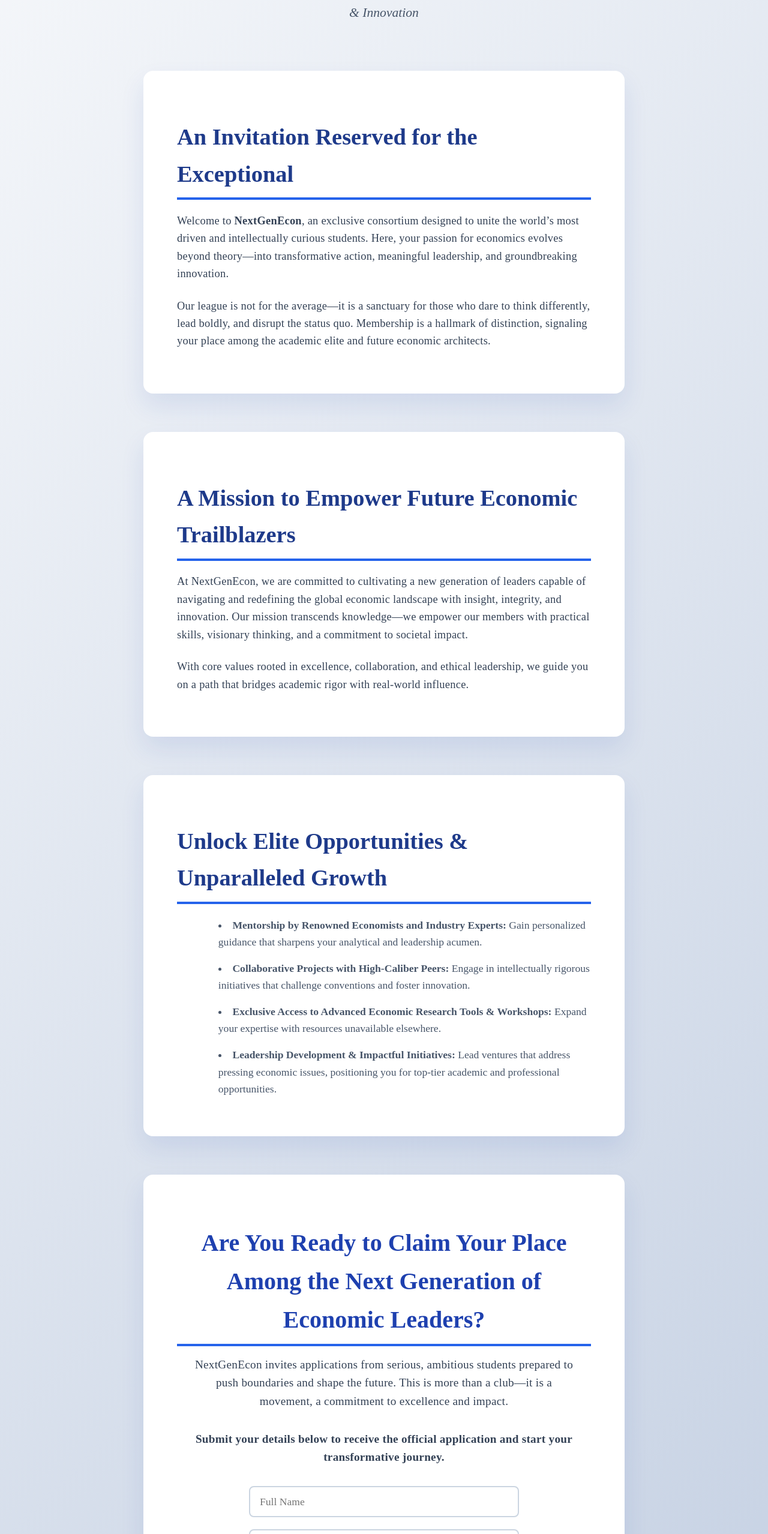
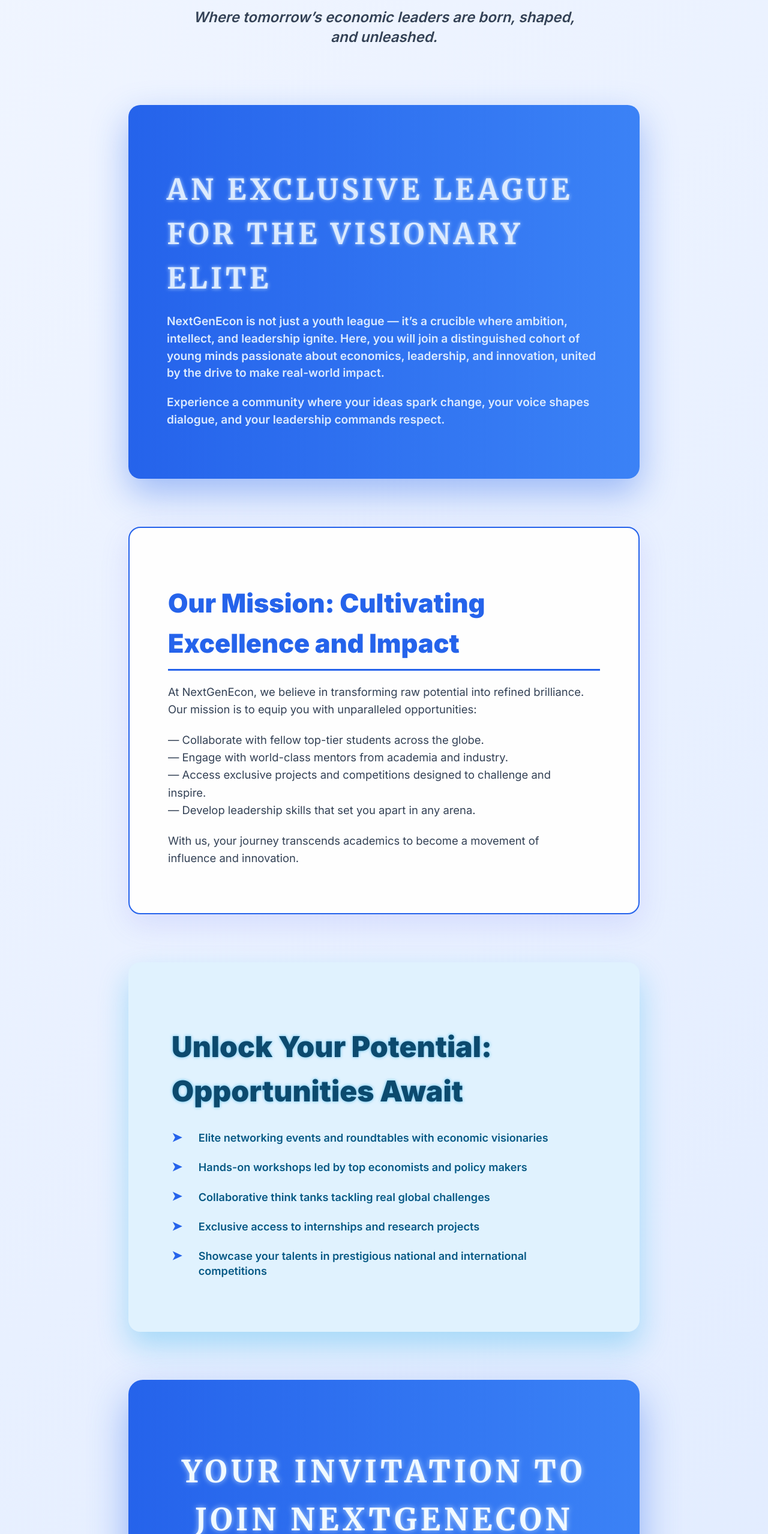
Before and after one commit to NextGenEcon/nextgenecon.github.io, a plain HTML site: page index.html in a window 1280 px wide. Shown: the part 163-2720 px from the top of the page at 60% size. Drawn offline with Linux system fonts and the light colour scheme.

Commit message:
Update index.html

```diff
--- a/index.html
+++ b/index.html
@@ -1,35 +1,42 @@
 <!DOCTYPE html>
-<html lang="en">
+<html lang="en" >
 <head>
   <meta charset="UTF-8" />
   <meta name="viewport" content="width=device-width, initial-scale=1" />
   <title>NextGenEcon | Shaping the Future Leaders of Economics</title>
   <meta name="description" content="NextGenEcon is an exclusive youth league for elite students passionate about economics, leadership, and innovation. Join to collaborate with top minds, receive mentorship, and transform your future." />
   <style>
-  /* Base Reset */
-  *, *::before, *::after {
+    /* Google Fonts */
+    @import url('https://fonts.googleapis.com/css2?family=Inter:wght@400;600;900&family=Merriweather:ital,wght@0,400;0,700;1,400&display=swap');
+
+    /* Reset & Base */
+    * {
       box-sizing: border-box;
     }
     body {
       margin: 0;
-    font-family: 'Merriweather', serif;
-    background: linear-gradient(135deg, #f5f7fa 0%, #c3cfe2 100%);
-    color: #1e293b;
-    line-height: 1.6;
+      font-family: 'Inter', sans-serif;
+      background: linear-gradient(135deg, #f0f5ff 0%, #e0ebff 100%);
+      color: #0f172a;
+      line-height: 1.55;
+      -webkit-font-smoothing: antialiased;
+      -moz-osx-font-smoothing: grayscale;
     }
     a {
       color: #2563eb;
       text-decoration: none;
+      transition: color 0.3s ease;
     }
     a:hover,
     a:focus {
+      color: #1d4ed8;
+      outline: none;
       text-decoration: underline;
-    outline: none;
     }
 
     /* Container */
     .container {
-    max-width: 850px;
+      max-width: 900px;
       margin: 4rem auto 6rem;
       padding: 0 1.5rem;
     }
@@ -37,206 +44,331 @@
     /* Header */
     header {
       text-align: center;
-    margin-bottom: 5rem;
+      margin-bottom: 6rem;
+      padding: 0 1rem;
     }
     header h1 {
-    font-size: 3.6rem;
+      font-family: 'Merriweather', serif;
       font-weight: 900;
-    letter-spacing: 2px;
+      font-size: clamp(3rem, 6vw, 4.2rem);
       color: #1e40af;
-    margin-bottom: 0.3rem;
-    line-height: 1.1;
+      margin-bottom: 0.4rem;
+      letter-spacing: 0.12em;
+      text-transform: uppercase;
     }
     header p {
-    font-size: 1.35rem;
-    color: #475569;
+      font-size: clamp(1.25rem, 2vw, 1.5rem);
+      color: #334155;
       font-style: italic;
-    max-width: 600px;
+      max-width: 680px;
       margin: 0 auto;
+      font-weight: 600;
+      line-height: 1.4;
     }
 
-  /* Sections */
+    /* Section base styles */
     section {
-    background: #fff;
-    border-radius: 16px;
-    padding: 3rem 3.5rem;
-    margin-bottom: 4rem;
-    box-shadow: 0 20px 40px rgba(30, 64, 175, 0.1);
-    transition: transform 0.3s ease, box-shadow 0.3s ease;
+      border-radius: 20px;
+      padding: 3.5rem 4rem;
+      margin-bottom: 5rem;
+      box-shadow: 0 16px 48px rgb(99 102 241 / 0.15);
+      transition: transform 0.4s ease, box-shadow 0.4s ease;
     }
-  section:hover,
-  section:focus-within {
-    transform: translateY(-6px);
-    box-shadow: 0 30px 60px rgba(30, 64, 175, 0.15);
-  }
-  section h2 {
-    font-size: 2.4rem;
-    font-weight: 700;
-    color: #1e3a8a;
-    margin-bottom: 1.3rem;
-    border-bottom: 4px solid #2563eb;
-    padding-bottom: 0.5rem;
-  }
-  section p {
-    font-size: 1.15rem;
-    color: #334155;
-    margin-bottom: 1.5rem;
-    letter-spacing: 0.015em;
-  }
-  section ul {
-    margin-left: 1.8rem;
-    color: #475569;
-    font-size: 1.1rem;
-    list-style: disc inside;
-  }
-  section ul li {
-    margin-bottom: 1rem;
+    section:focus-within,
+    section:hover {
+      transform: translateY(-8px);
+      box-shadow: 0 24px 60px rgb(59 130 246 / 0.3);
     }
 
-  /* Call to Action Section */
+    /* Section 1 */
+    #scene1 {
+      background: linear-gradient(90deg, #2563eb 0%, #3b82f6 100%);
+      color: #f0f9ff;
+      box-shadow: 0 24px 60px rgb(37 99 235 / 0.4);
+      padding: 4rem 4rem;
+    }
+    #scene1 h2 {
+      font-family: 'Merriweather', serif;
+      font-weight: 900;
+      font-size: clamp(2.5rem, 5vw, 3rem);
+      margin-bottom: 1.2rem;
+      letter-spacing: 0.12em;
+      text-transform: uppercase;
+      color: #dbeafe;
+      text-shadow: 0 0 6px rgb(191 219 254 / 0.9);
+    }
+    #scene1 p {
+      font-weight: 600;
+      font-size: 1.2rem;
+      max-width: 720px;
+      margin-bottom: 1.25rem;
+      color: #dbeafe;
+      line-height: 1.5;
+    }
+
+    /* Section 2 */
+    #scene2 {
+      background: #fefefe;
+      border: 2px solid #2563eb;
+      color: #1e293b;
+    }
+    #scene2 h2 {
+      font-weight: 700;
+      font-size: clamp(2.3rem, 4vw, 2.7rem);
+      margin-bottom: 1.3rem;
+      color: #2563eb;
+      border-bottom: 3px solid #2563eb;
+      padding-bottom: 0.6rem;
+    }
+    #scene2 p {
+      font-size: 1.15rem;
+      margin-bottom: 1.3rem;
+      max-width: 700px;
+      font-weight: 500;
+      line-height: 1.6;
+      color: #334155;
+    }
+
+    /* Section 3 */
+    #scene3 {
+      background: #e0f2fe;
+      color: #0c4a6e;
+      border-radius: 20px;
+      padding: 4rem 4.5rem;
+      box-shadow: 0 24px 50px rgb(14 165 233 / 0.3);
+    }
+    #scene3 h2 {
+      font-weight: 800;
+      font-size: clamp(2.6rem, 5vw, 3rem);
+      margin-bottom: 1.7rem;
+      color: #0c4a6e;
+      text-shadow: 0 0 5px rgb(14 165 233 / 0.6);
+    }
+    #scene3 ul {
+      list-style: none;
+      padding-left: 0;
+      max-width: 720px;
+    }
+    #scene3 ul li {
+      position: relative;
+      padding-left: 2.8rem;
+      margin-bottom: 1.5rem;
+      font-weight: 600;
+      font-size: 1.13rem;
+      line-height: 1.4;
+      color: #075985;
+      transition: color 0.3s ease;
+      cursor: default;
+    }
+    #scene3 ul li::before {
+      content: '➤';
+      position: absolute;
+      left: 0;
+      color: #2563eb;
+      font-weight: 900;
+      font-size: 1.3rem;
+      line-height: 1;
+      top: 0.12rem;
+      transition: color 0.3s ease;
+    }
+    #scene3 ul li:hover,
+    #scene3 ul li:focus {
+      color: #1e40af;
+      outline: none;
+    }
+    #scene3 ul li:hover::before,
+    #scene3 ul li:focus::before {
+      color: #1e40af;
+    }
+
+    /* Section 4 - CTA */
     #call-to-action {
+      background: linear-gradient(90deg, #2563eb 0%, #3b82f6 100%);
+      border-radius: 24px;
+      color: #f0f9ff;
+      padding: 4.5rem 4rem;
       text-align: center;
+      box-shadow: 0 28px 65px rgb(37 99 235 / 0.45);
     }
     #call-to-action h2 {
-    margin-bottom: 1rem;
-    font-size: 2.5rem;
-    font-weight: 700;
-    color: #1e40af;
+      font-family: 'Merriweather', serif;
+      font-weight: 900;
+      font-size: clamp(2.8rem, 5vw, 3.2rem);
+      margin-bottom: 1.5rem;
+      letter-spacing: 0.12em;
+      text-transform: uppercase;
+      text-shadow: 0 0 10px rgb(191 219 254 / 0.9);
     }
     #call-to-action p {
       font-size: 1.2rem;
-    max-width: 650px;
+      max-width: 720px;
       margin: 0 auto 2rem auto;
-    color: #334155;
+      font-weight: 600;
+      line-height: 1.5;
+      color: #dbeafe;
+      text-shadow: 0 0 6px rgb(191 219 254 / 0.8);
+    }
+    #call-to-action strong {
+      font-weight: 900;
     }
 
     /* Form */
     form {
-    max-width: 450px;
+      max-width: 460px;
       margin: 0 auto;
       display: flex;
       flex-direction: column;
+      gap: 1.2rem;
     }
     input[type="text"],
     input[type="email"],
     textarea {
-    padding: 0.85rem 1rem;
-    margin-bottom: 1.25rem;
+      border-radius: 12px;
+      border: none;
+      padding: 1rem 1.25rem;
       font-size: 1.1rem;
-    border-radius: 8px;
-    border: 2px solid #cbd5e1;
-    transition: border-color 0.3s ease;
-    font-family: inherit;
+      font-weight: 600;
+      font-family: 'Inter', sans-serif;
+      box-shadow: inset 0 0 6px rgb(255 255 255 / 0.3);
+      background: rgba(255 255 255 / 0.9);
+      transition: box-shadow 0.3s ease;
+      color: #0f172a;
+      resize: vertical;
     }
     input[type="text"]:focus,
     input[type="email"]:focus,
     textarea:focus {
-    border-color: #2563eb;
       outline: none;
+      box-shadow: 0 0 10px #2563eb;
+      background: #fff;
+      color: #1e40af;
     }
     textarea {
-    resize: vertical;
-    min-height: 100px;
+      min-height: 90px;
+      font-weight: 500;
+      font-family: 'Inter', sans-serif;
     }
-  button {
+    button[type="submit"] {
       background: #2563eb;
-    color: white;
-    font-size: 1.3rem;
-    padding: 1rem 0;
+      color: #f0f9ff;
+      font-weight: 700;
+      font-size: 1.15rem;
+      padding: 1.1rem 2rem;
       border: none;
-    border-radius: 50px;
-    font-weight: 700;
+      border-radius: 18px;
       cursor: pointer;
-    box-shadow: 0 8px 18px rgba(37, 99, 235, 0.6);
-    transition: background-color 0.3s ease;
-    text-transform: uppercase;
+      transition: background 0.3s ease;
+      box-shadow: 0 10px 20px rgb(37 99 235 / 0.4);
+      font-family: 'Inter', sans-serif;
+      user-select: none;
     }
-  button:hover,
-  button:focus {
-    background: #1d4ed8;
+    button[type="submit"]:hover,
+    button[type="submit"]:focus {
+      background: #1e40af;
       outline: none;
+      box-shadow: 0 12px 28px rgb(30 64 175 / 0.65);
     }
 
     /* Footer */
     footer {
       text-align: center;
-    padding: 2rem 1rem;
+      font-size: 0.9rem;
+      padding: 3rem 1rem;
       color: #64748b;
-    font-size: 0.95rem;
-    border-top: 1px solid #e2e8f0;
+      background: #f0f5ff;
+      border-top: 1px solid #dbeafe;
+      font-weight: 500;
+      user-select: none;
     }
 
     /* Responsive */
-  @media (max-width: 600px) {
+    @media (max-width: 700px) {
       .container {
+        margin: 3rem auto 4rem;
         padding: 0 1rem;
-      margin: 3rem auto 4rem;
-    }
-    header h1 {
-      font-size: 2.5rem;
-    }
-    header p {
-      font-size: 1.1rem;
       }
       section {
-      padding: 2rem 1.8rem;
-      margin-bottom: 3rem;
+        padding: 2.5rem 2.5rem;
       }
-    section h2 {
-      font-size: 2rem;
-      border-bottom-width: 3px;
+      #scene3 ul li {
+        font-size: 1.1rem;
+        padding-left: 2rem;
       }
     }
   </style>
 </head>
 <body>
-  <main class="container" role="main" aria-label="NextGenEcon homepage content">
-
-    <header>
+  <header role="banner">
+    <div class="container">
       <h1>NextGenEcon</h1>
-      <p><em>Where Visionary Minds Forge the Future of Economics, Leadership & Innovation</em></p>
+      <p><em>Where tomorrow’s economic leaders are born, shaped, and unleashed.</em></p>
+    </div>
   </header>
 
-    <!-- Scene 1: Exclusive Invitation -->
-    <section tabindex="0" aria-labelledby="invitation-title">
-      <h2 id="invitation-title">An Invitation Reserved for the Exceptional</h2>
-      <p>Welcome to <strong>NextGenEcon</strong>, an exclusive consortium designed to unite the world’s most driven and intellectually curious students. Here, your passion for economics evolves beyond theory—into transformative action, meaningful leadership, and groundbreaking innovation.</p>
-      <p>Our league is not for the average—it is a sanctuary for those who dare to think differently, lead boldly, and disrupt the status quo. Membership is a hallmark of distinction, signaling your place among the academic elite and future economic architects.</p>
+  <main class="container" role="main" aria-label="NextGenEcon Homepage Story">
+    <section id="scene1" tabindex="0" aria-labelledby="scene1-title" aria-describedby="scene1-desc">
+      <h2 id="scene1-title">An Exclusive League for the Visionary Elite</h2>
+      <p id="scene1-desc">NextGenEcon is not just a youth league — it’s a crucible where ambition, intellect, and leadership ignite. Here, you will join a distinguished cohort of young minds passionate about economics, leadership, and innovation, united by the drive to make real-world impact.</p>
+      <p>Experience a community where your ideas spark change, your voice shapes dialogue, and your leadership commands respect.</p>
     </section>
 
-    <!-- Scene 2: Our Mission -->
-    <section tabindex="0" aria-labelledby="mission-title">
-      <h2 id="mission-title">A Mission to Empower Future Economic Trailblazers</h2>
-      <p>At NextGenEcon, we are committed to cultivating a new generation of leaders capable of navigating and redefining the global economic landscape with insight, integrity, and innovation. Our mission transcends knowledge—we empower our members with practical skills, visionary thinking, and a commitment to societal impact.</p>
-      <p>With core values rooted in excellence, collaboration, and ethical leadership, we guide you on a path that bridges academic rigor with real-world influence.</p>
+    <section id="scene2" tabindex="0" aria-labelledby="scene2-title" aria-describedby="scene2-desc">
+      <h2 id="scene2-title">Our Mission: Cultivating Excellence and Impact</h2>
+      <p id="scene2-desc">At NextGenEcon, we believe in transforming raw potential into refined brilliance. Our mission is to equip you with unparalleled opportunities:</p>
+      <p>— Collaborate with fellow top-tier students across the globe.<br />
+      — Engage with world-class mentors from academia and industry.<br />
+      — Access exclusive projects and competitions designed to challenge and inspire.<br />
+      — Develop leadership skills that set you apart in any arena.</p>
+      <p>With us, your journey transcends academics to become a movement of influence and innovation.</p>
     </section>
 
-    <!-- Scene 3: The NextGenEcon Experience -->
-    <section tabindex="0" aria-labelledby="experience-title">
-      <h2 id="experience-title">Unlock Elite Opportunities & Unparalleled Growth</h2>
-      <ul>
-        <li><strong>Mentorship by Renowned Economists and Industry Experts:</strong> Gain personalized guidance that sharpens your analytical and leadership acumen.</li>
-        <li><strong>Collaborative Projects with High-Caliber Peers:</strong> Engage in intellectually rigorous initiatives that challenge conventions and foster innovation.</li>
-        <li><strong>Exclusive Access to Advanced Economic Research Tools & Workshops:</strong> Expand your expertise with resources unavailable elsewhere.</li>
-        <li><strong>Leadership Development & Impactful Initiatives:</strong> Lead ventures that address pressing economic issues, positioning you for top-tier academic and professional opportunities.</li>
+    <section id="scene3" tabindex="0" aria-labelledby="scene3-title" aria-describedby="scene3-desc">
+      <h2 id="scene3-title">Unlock Your Potential: Opportunities Await</h2>
+      <ul aria-describedby="scene3-desc">
+        <li>Elite networking events and roundtables with economic visionaries</li>
+        <li>Hands-on workshops led by top economists and policy makers</li>
+        <li>Collaborative think tanks tackling real global challenges</li>
+        <li>Exclusive access to internships and research projects</li>
+        <li>Showcase your talents in prestigious national and international competitions</li>
       </ul>
     </section>
 
-    <!-- Scene 4: Call to Action -->
-    <section id="call-to-action" tabindex="0" aria-labelledby="cta-title">
-      <h2 id="cta-title">Are You Ready to Claim Your Place Among the Next Generation of Economic Leaders?</h2>
-      <p>NextGenEcon invites applications from serious, ambitious students prepared to push boundaries and shape the future. This is more than a club—it is a movement, a commitment to excellence and impact.</p>
-      <p><strong>Submit your details below to receive the official application and start your transformative journey.</strong></p>
+    <section id="call-to-action" tabindex="0" aria-labelledby="cta-title" aria-describedby="cta-desc">
+      <h2 id="cta-title">Your Invitation to Join NextGenEcon</h2>
+      <p id="cta-desc"><strong>Joining NextGenEcon is more than membership — it’s a commitment to excellence, leadership, and a future shaped by you.</strong></p>
+      <p><strong>Apply today and embark on your transformational journey with us.</strong></p>
 
       <form action="#" method="post" aria-label="NextGenEcon membership application form">
-        <input type="text" name="fullName" placeholder="Full Name" required autocomplete="name" aria-required="true" />
-        <input type="email" name="email" placeholder="Email Address" required autocomplete="email" aria-required="true" />
-        <textarea name="statement" placeholder="Brief Statement of Interest (optional)" aria-describedby="statement-help"></textarea>
-        <small id="statement-help" style="display:block; color:#64748b; margin-top:-1rem; margin-bottom:1.25rem; font-size:0.9rem;">Tell us why you want to join NextGenEcon</small>
+        <input
+          type="text"
+          name="fullName"
+          placeholder="Full Name"
+          required
+          autocomplete="name"
+          aria-required="true"
+          aria-label="Full Name"
+        />
+        <input
+          type="email"
+          name="email"
+          placeholder="Email Address"
+          required
+          autocomplete="email"
+          aria-required="true"
+          aria-label="Email Address"
+        />
+        <textarea
+          name="statement"
+          placeholder="Brief Statement of Interest (optional)"
+          aria-describedby="statement-help"
+          aria-label="Statement of Interest"
+        ></textarea>
+        <small id="statement-help" style="display:block; color:#cbd5e1; margin-top:-1rem; margin-bottom:1.25rem; font-size:0.9rem;">
+          Tell us why you want to join NextGenEcon
+        </small>
         <button type="submit" aria-label="Submit application to NextGenEcon">Apply Now</button>
       </form>
     </section>
-
   </main>
 
   <footer role="contentinfo">
```
Lines whose indentation alone changed are shown as unchanged.
